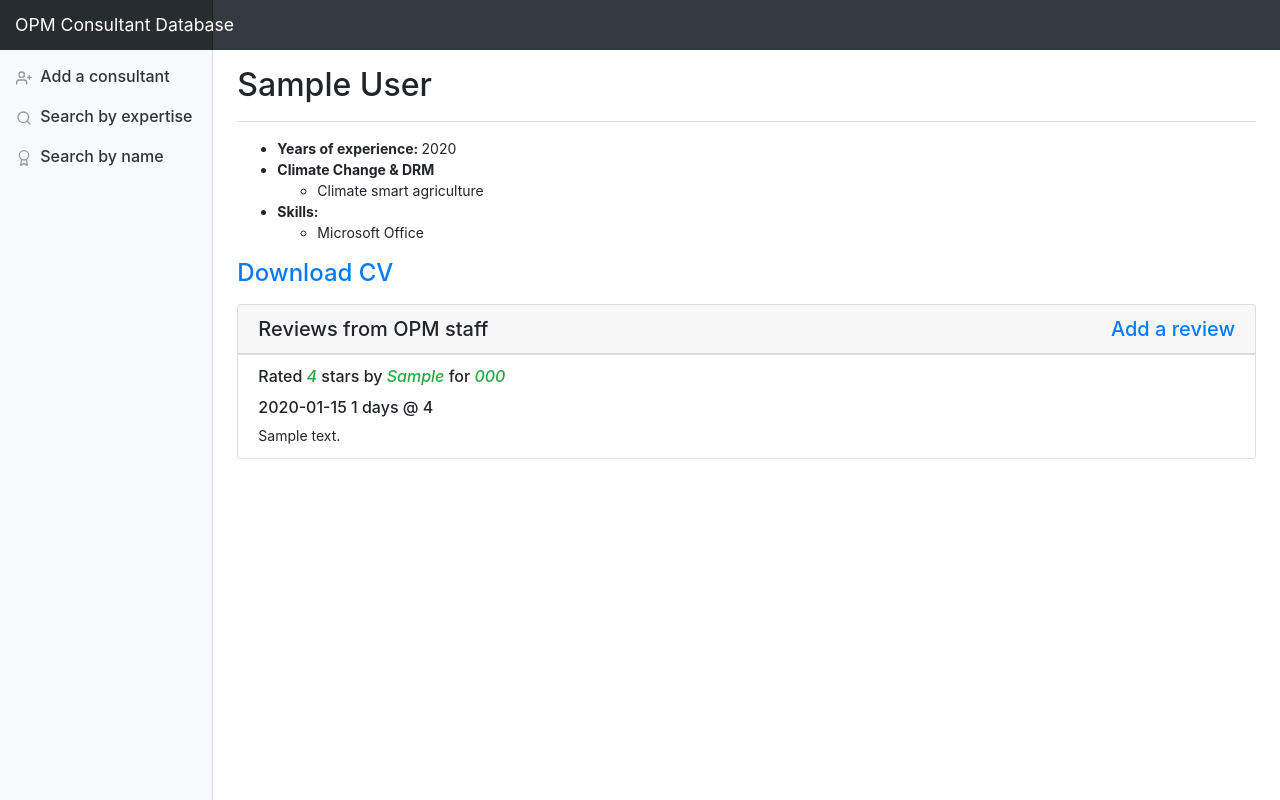
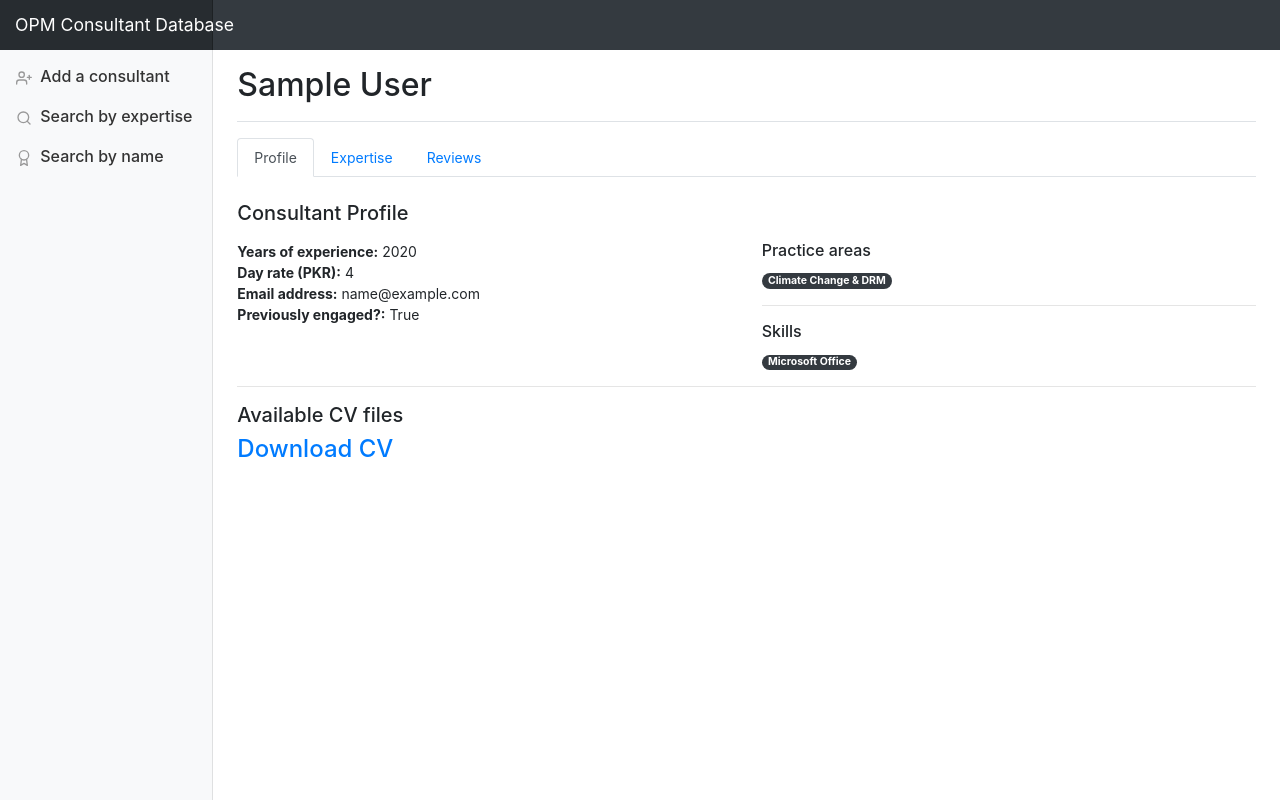
Before and after one commit to faaizajaz/consultDB, a Django app: page /consultant/1/ in a window 1280 px wide. Run offline with Django 3.2, Linux system fonts and the light colour scheme; a user stored in the database is signed in; data comes from the database, SQL or seed files in the repository; tables that the repository leaves empty hold one stand-in row (values such as "Sample post"); some libraries are stand-ins or nearby versions.

Commit message:
Prettied up consultant profile page

```diff
--- a/consultant/templates/consultant/consultant-view.html
+++ b/consultant/templates/consultant/consultant-view.html
@@ -11,7 +11,7 @@
 {% endblock %}
 
 {% block content %}
-	<p>
+<!-- 	<p>
 	<ul>
 
 	  <li><b>Years of experience: </b>{{consultant.experience_years}}</li>
@@ -38,10 +38,76 @@
 	<h4><a href="{{ consultant.cv_file.url }}">Download CV</a></h4>
 	{% endif %}
 
-	</p>
+	</p> -->
+
+	<ul class="nav nav-tabs">
+                <li class="nav-item">
+                    <a href="" data-target="#profile" data-toggle="tab" class="nav-link active">Profile</a>
+                </li>
+                <li class="nav-item">
+                    <a href="" data-target="#expertise" data-toggle="tab" class="nav-link">Expertise</a>
+                </li>
+                <li class="nav-item">
+                    <a href="" data-target="#review" data-toggle="tab" class="nav-link">Reviews</a>
+                </li>
+            </ul>
+            <div class="tab-content py-4">
+                <div class="tab-pane active" id="profile">
+                    <h5 class="mb-3">Consultant Profile</h5>
+                    <div class="row">
+                        <div class="col-md-6">
+                            <p>
+                                <b>Years of experience:</b> {{ consultant.experience_years }} <br/>
+                                <b>Day rate (PKR):</b> {{ consultant.day_rate }} <br/>
+                                <b>Email address:</b> {{ consultant.email }} <br/>
+                                <b>Previously engaged?:</b> {{ consultant.previous_engagement }}
+                            </p>
+                        </div>
+                        <div class="col-md-6">
+                            <h6>Practice areas</h6>
+                            {% for pa in consultant.practice_areas.all %}
+                            	<a href="#" class="badge badge-dark badge-pill">{{pa}}</a>
+
+                            {% endfor %}
+                            <hr>
+                            <h6>Skills</h6>
+                            {% for skill in consultant.skills.all %}
+                            	<a href="#" class="badge badge-dark badge-pill">{{skill}}</a>
+
+                            {% endfor %}
+
+                        </div>
+
+                        <div class="col-md-12">
+                        	<hr>
+                            <h5 class="mt-2"><span class="fa fa-clock-o ion-clock float-right"></span> Available CV files</h5>
+                            {% if consultant.cv_file %}
+								<h4><a href="{{ consultant.cv_file.url }}">Download CV</a></h4>
+							{% endif %}
 
 
-		<div class="card">
+                        </div>
+                    </div>
+                    <!--/row-->
+                </div>
+                <div class="tab-pane" id="expertise">
+                	<ul>
+	  					{% for pa in consultant.practice_areas.all %}
+							<li><b>{{pa}}</b></li>
+							<ul>
+								{% for specialization in consultant|specialization_display:pa.specialization_set.all %}
+									<li>{{specialization}}</li>
+
+		  						{% endfor %}
+		  					</ul>
+
+						{% endfor %}
+
+					</ul>
+
+                </div>
+                <div class="tab-pane" id="review">
+                	<div class="card">
 				<h5 class="card-header d-flex justify-content-between">
 	 	 			Reviews from OPM staff <span class="pull-right"><a href="{% url 'rate-consultant-view' consultant_id=consultant.id %}">Add a review</a></span>
 				</h5>
@@ -56,6 +122,10 @@
 		  	{% endfor %}
 		</div>
 
+                </div>
+            </div>
+
+
 
 
 {% endblock %}
```
